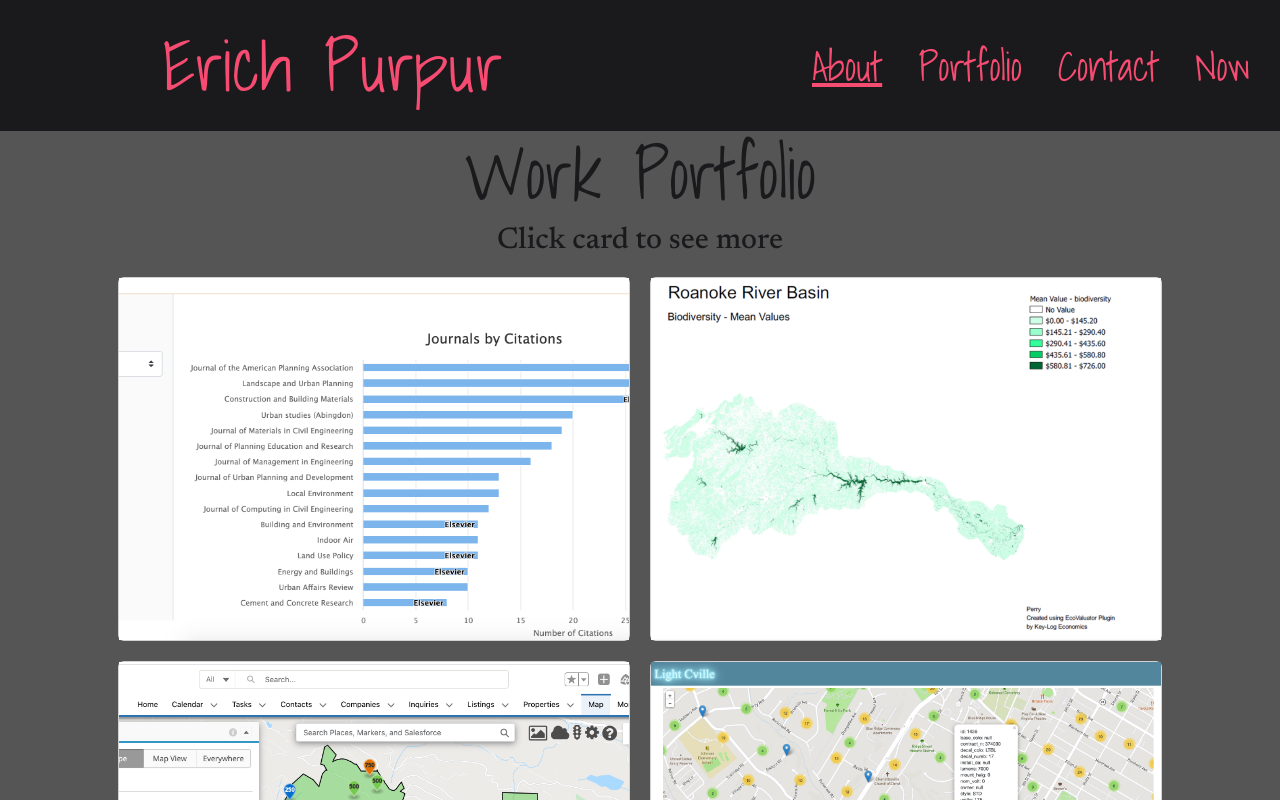
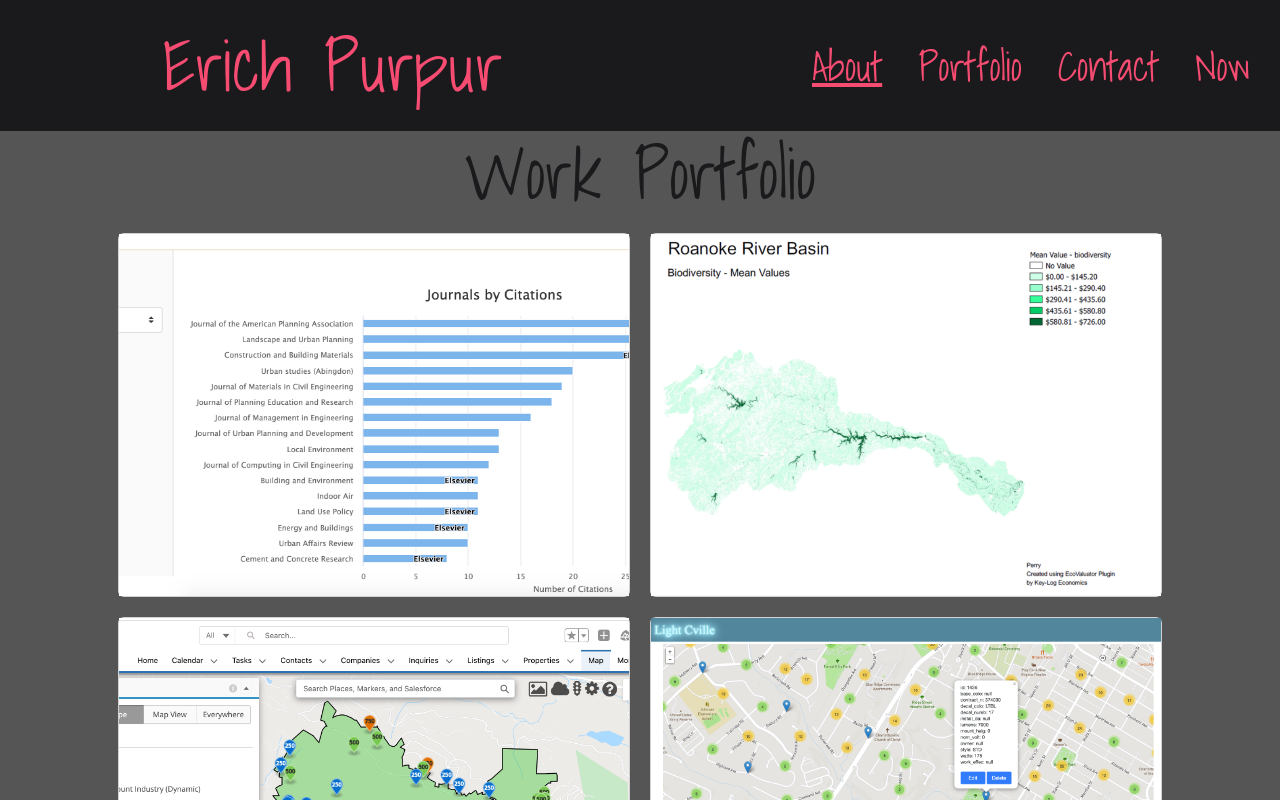
Before and after one commit to epurpur/ReactPortfolio, a React (Create React App) app: page /Portfolio in a window 1280 px wide. Shown: the top 800 px of the page. Built offline with nearby package versions, Linux system fonts and the light colour scheme.

Commit message:
removing h4 tag from portfolio page

```diff
--- a/src/App.css
+++ b/src/App.css
@@ -38,13 +38,6 @@
   color: var(--background-black);
   text-align: center;
   font-size: 70px;
-}
-
-.App h4 {
-  font-family: var(--text-normal);
-  color: var(--background-black);
-  text-align: center;
-  font-size: 30px;
 }
 
 .App a, .App span {
--- a/src/components/Portfolio.js
+++ b/src/components/Portfolio.js
@@ -24,8 +24,7 @@ const Portfolio = ( {projects} ) => {
 
     return (
         <div>
-            <h1 id="workPortfolioTitle"> Work Portfolio </h1>
-            <h4 id="workPortfolioSubTitle"> Click card to see more </h4>
+            <h1> Work Portfolio </h1>
             <div id="portfolioCardsHolder">
               {returnActiveProjects()}
             </div>
--- a/src/components/SingleProject.js
+++ b/src/components/SingleProject.js
@@ -10,8 +10,6 @@ const SingleProject = ( {title, info, imgLink, deployLink} ) => {
             <p>{info}</p>
             <p>{imgLink}</p>
             <p>{deployLink}</p>
-
-            This is my project.
         </div>
     )
 }
```
